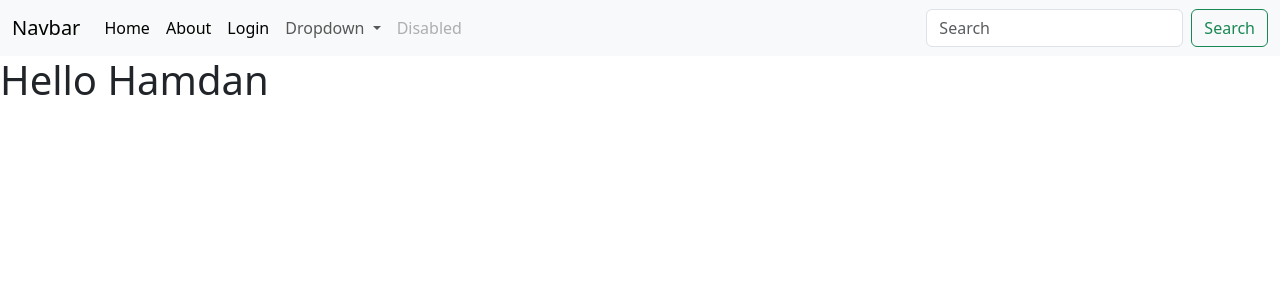
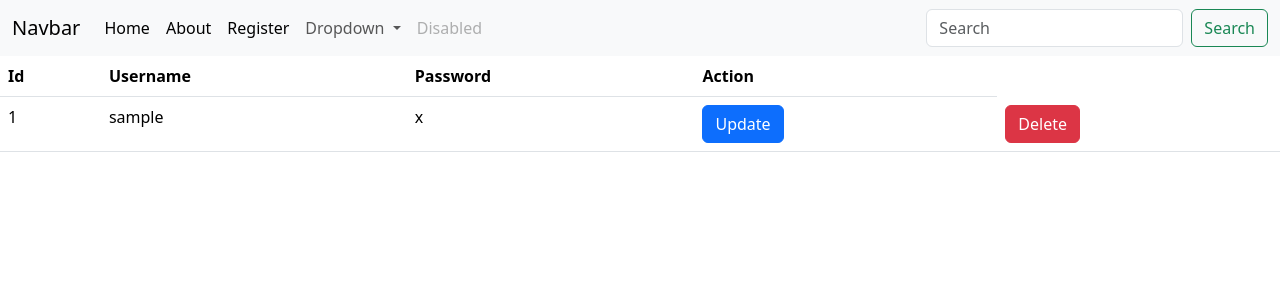
Before and after one commit to khhamdan/Flask-Practice-CRUD, a Flask app: page / in a window 1280 px wide. Shown: the top 300 px of the page. Run offline with Flask 3, Linux system fonts and the light colour scheme; tables that the repository leaves empty hold one stand-in row (values such as "Sample post").

Commit message:
Added whole crud

```diff
--- a/app.py
+++ b/app.py
@@ -1,21 +1,65 @@
-from flask import Flask, render_template, request
+from flask import Flask, render_template, request, redirect
+from flask_sqlalchemy import SQLAlchemy
+from datetime import datetime, UTC
 app = Flask(__name__)
+app.config['SQLALCHEMY_DATABASE_URI'] = 'sqlite:///user.db'
+app.config['SQLALCHEMY_TRACK_MODIFICATIONS'] = False  # optional but recommended
+
+# Initialize the database
+db = SQLAlchemy(app)
+
+class User(db.Model):
+    sno = db.Column(db.Integer, primary_key=True)
+    username = db.Column(db.String(200), nullable=False)
+    password = db.Column(db.String(200), nullable=False)
+    created_at = db.Column(db.DateTime, default=lambda: datetime.now(UTC))
+
+with app.app_context():
+    db.create_all()
 @app.route('/')
 def home():
-    return render_template('index.html',name="Hamdan")
+    all_users = User.query.all()
+    return render_template('index.html',all_users=all_users)
 
 @app.route('/about')
 def about():
     return render_template('about.html')
 
-@app.route('/login', methods=['GET', 'POST'])
+@app.route('/register', methods=['GET', 'POST'])
 def login():
     if request.method == 'POST':
         username = request.form['username']
         password = request.form['password']
-        print(username,password)
-    return render_template("login.html")
+        new_User = User(
+            username = username,
+            password = password,
+        )
+        db.session.add(new_User)
+        db.session.commit()
+        return redirect('/')
+    return render_template("register.html")
 
+
+@app.route('/update/<sno>', methods=['GET', 'POST'])
+def update(sno):
+    user = User.query.filter_by(sno=sno).first()
+    if request.method == 'POST':
+        username = request.form['username']
+        password = request.form['password']
+        user.username = username
+        user.password = password
+        db.session.add(user)
+        db.session.commit()
+        return redirect('/')
+    return render_template("update.html", user=user)
+
+
+@app.route('/delete/<sno>', methods=['GET', 'POST'])
+def delete(sno):
+    user = User.query.filter_by(sno=sno).first()
+    db.session.delete(user)
+    db.session.commit()
+    return redirect('/')
 
 if __name__ == '__main__':
     app.run(debug=True)
--- a/templates/index.html
+++ b/templates/index.html
@@ -1,5 +1,27 @@
 {% extends 'base.html' %}
 
 {% block content %}
-<h1>Hello Hamdan</h1>
+ {% for user in all_users %}
+ <table class="table">
+  <thead>
+    <tr>
+      <th scope="col">Id</th>
+      <th scope="col">Username</th>
+      <th scope="col">Password</th>
+      <th scope="col">Action</th>
+    </tr>
+  </thead>
+  <tbody>
+  {% for user in all_users %}
+    <tr>
+      <td scope="row">{{loop.index}}</td>
+      <td>{{user.username}}</td>
+      <td>{{user.password}}</td>
+      <td><a href="/update/{{user.sno}}" class="btn btn-primary">Update</a></td>
+      <td><a href="/delete/{{user.sno}}" class="btn btn-danger">Delete</a></td>
+    </tr>
+  {% endfor %}
+  </tbody>
+</table>
+ {% endfor %}
 {% endblock %}
--- a/templates/nav.html
+++ b/templates/nav.html
@@ -14,7 +14,7 @@
         </li>
 
         <li class="nav-item">
-          <a class="nav-link active" aria-current="page" href="/login">Login</a>
+          <a class="nav-link active" aria-current="page" href="/register">Register</a>
         </li>
 
         <li class="nav-item dropdown">
```
Also changed, not shown: templates/register.html (added, +24 -0 lines), templates/update.html (renamed from templates/login.html, +3 -4 lines), instance/user.db (added).
